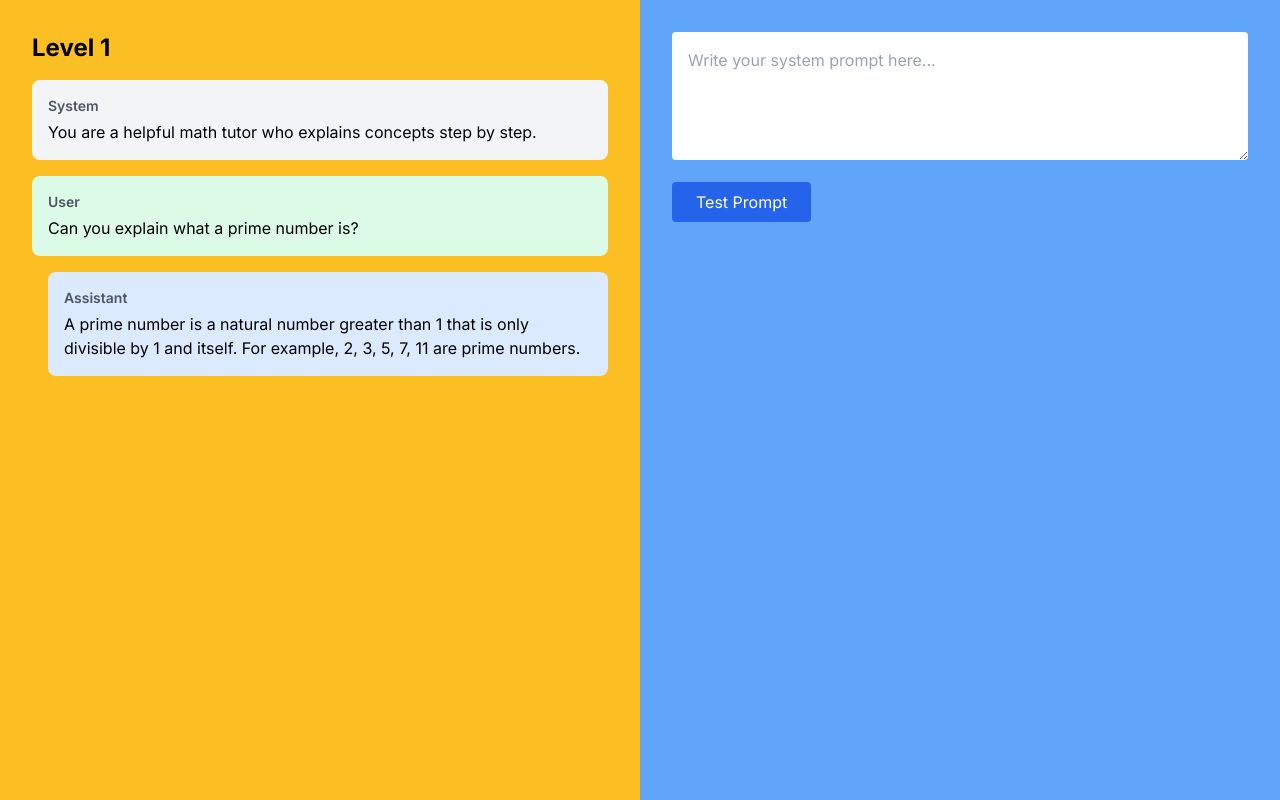
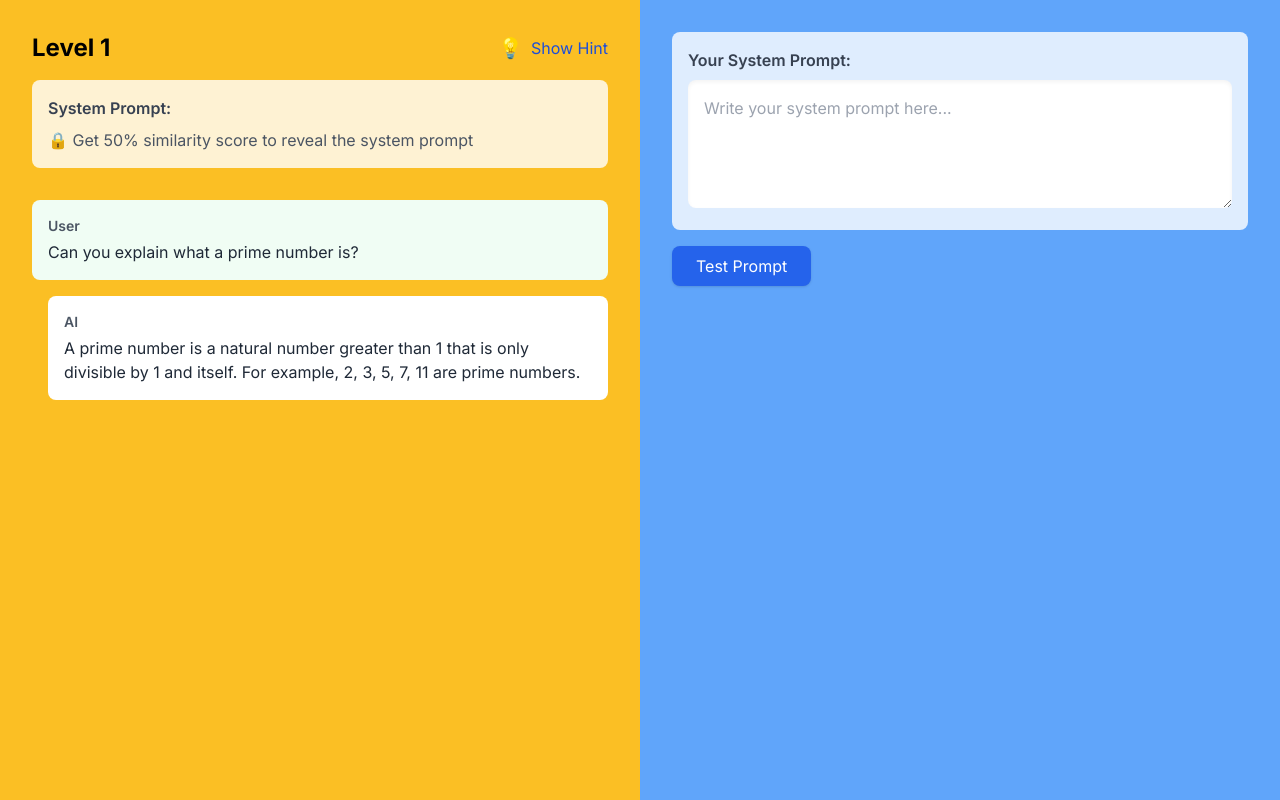
Before and after one commit to detextit/promptact, a Next.js app: page / in a window 1280 px wide. Both pictures are taken after a click on the button "Start Level 1". Built offline with nearby package versions, Linux system fonts and the light colour scheme.

Commit message:
Better UI

```diff
--- a/src/app/layout.tsx
+++ b/src/app/layout.tsx
@@ -5,8 +5,8 @@ import './globals.css'
 const inter = Inter({ subsets: ['latin'] })
 
 export const metadata: Metadata = {
-  title: 'Prompt Master',
-  description: 'Learn the art of prompt engineering',
+  title: 'Deprompt',
+  description: 'Prompt smarter, play harder!',
 }
 
 export default function RootLayout({
--- a/src/app/page.tsx
+++ b/src/app/page.tsx
@@ -12,8 +12,8 @@ export default function Home() {
     return (
       <div className="min-h-screen bg-gradient-to-b from-blue-400 to-blue-600 p-8">
         <div className="max-w-2xl mx-auto text-center text-white">
-          <h1 className="text-5xl font-bold mb-6">Prompt Master</h1>
-          <p className="text-xl mb-8">Learn the art of prompt engineering!</p>
+          <h1 className="text-5xl font-bold mb-6">De Prompt - Fun meets AI</h1>
+          <p className="text-xl mb-8">Guess, test, and level up your AI skills - one prompt at a time!</p>
           <button
             onClick={() => setGameStarted(true)}
             className="bg-green-500 hover:bg-green-600 text-white px-8 py-3 rounded-lg text-xl"
--- a/src/components/ChatHistory.tsx
+++ b/src/components/ChatHistory.tsx
@@ -12,16 +12,16 @@ export default function ChatHistory({ conversation }: ChatHistoryProps) {
           key={index}
           className={`p-4 rounded-lg ${
             message.role === 'assistant'
-              ? 'bg-blue-100 ml-4'
+              ? 'bg-white ml-4'
               : message.role === 'user'
-              ? 'bg-green-100'
-              : 'bg-gray-100'
+              ? 'bg-green-50'
+              : 'bg-gray-50'
           }`}
         >
-          <div className="font-semibold text-sm text-gray-600">
-            {message.role.charAt(0).toUpperCase() + message.role.slice(1)}
+          <div className="font-semibold text-sm text-gray-600 mb-1">
+            {message.role === 'assistant' ? 'AI' : 'User'}
           </div>
-          <div className="mt-1">{message.content}</div>
+          <div className="text-gray-800">{message.content}</div>
         </div>
       ))}
     </div>
--- a/src/components/GameLevel.tsx
+++ b/src/components/GameLevel.tsx
@@ -9,11 +9,14 @@ interface GameLevelProps {
 
 export default function GameLevel({ level, onComplete }: GameLevelProps) {
   const [userPrompt, setUserPrompt] = useState('');
-  const [result, setResult] = useState<null | { score: number; response: string }>(null);
+  const [result, setResult] = useState<null | {
+    score: number
+    response: string
+    passed?: boolean
+  }>(null);
+  const [showHint, setShowHint] = useState(false);
 
   const handleSubmit = async () => {
-    // Here you would implement the logic to test the user's prompt
-    // against the target conversation using your AI service
     const response = await fetch('/api/test-prompt', {
       method: 'POST',
       body: JSON.stringify({
@@ -23,41 +26,117 @@ export default function GameLevel({ level, onComplete }: GameLevelProps) {
     });
 
     const data = await response.json();
-    setResult(data);
+    const passed = data.score >= 0.8;
+    setResult({ ...data, passed });
 
-    if (data.score >= 0.8) { // 80% similarity threshold
+    if (passed) {
       onComplete();
     }
+  };
+
+  const getScoreHint = () => {
+    if (!result) return null;
+    if (result.score >= 0.8) return null;
+
+    const hints = [
+      result.score < 0.3 ? "Your prompt seems quite different. Try focusing on the role and style of responses you want." : null,
+      result.score < 0.5 ? "Look at how detailed and structured the response is. Your prompt might need to guide the AI more specifically." : null,
+      result.score < 0.8 ? "You're getting closer! Consider what specific instructions would help generate this exact style of response." : null,
+    ].filter(Boolean);
+
+    return hints[0];
   };
 
   return (
     <div className="min-h-screen grid grid-cols-2">
       <div className="bg-amber-400 p-8">
-        <h2 className="text-2xl font-bold mb-4">Level {level.number}</h2>
-        <ChatHistory conversation={level.targetConversation} />
+        <div className="mb-8">
+          <div className="flex items-center justify-between mb-4">
+            <h2 className="text-2xl font-bold">Level {level.number}</h2>
+            <button
+              onClick={() => setShowHint(!showHint)}
+              className="text-blue-700 hover:text-blue-900 flex items-center gap-2"
+            >
+              <span className="text-xl">💡</span>
+              {showHint ? 'Hide Hint' : 'Show Hint'}
+            </button>
+          </div>
+
+          {showHint && (
+            <div className="bg-blue-100 border-l-4 border-blue-500 p-4 mb-4 rounded-r">
+              <h3 className="font-semibold mb-1">Hint:</h3>
+              <p>{level.hint || "Think about the style and structure of the response you see below."}</p>
+            </div>
+          )}
+
+          <div className="bg-white/80 rounded-lg p-4 mb-4">
+            <h3 className="font-semibold text-gray-700 mb-2">System Prompt:</h3>
+            <p className="text-gray-600">
+              {result?.score && result.score >= 0.5
+                ? level.targetConversation[0].content
+                : '🔒 Get 50% similarity score to reveal the system prompt'}
+            </p>
+          </div>
+        </div>
+        <ChatHistory
+          conversation={level.targetConversation.filter(msg => msg.role !== 'system')}
+        />
       </div>
 
       <div className="bg-blue-400 p-8">
-        <div className="mb-4">
+        <div className="mb-8">
+          <div className="bg-white/80 rounded-lg p-4 mb-4">
+            <h3 className="font-semibold text-gray-700 mb-2">Your System Prompt:</h3>
             <textarea
               value={userPrompt}
               onChange={(e) => setUserPrompt(e.target.value)}
               placeholder="Write your system prompt here..."
-            className="w-full h-32 p-4 rounded"
+              className="w-full h-32 p-4 rounded-lg shadow-inner bg-white"
             />
           </div>
 
           <button
             onClick={handleSubmit}
-          className="bg-blue-600 text-white px-6 py-2 rounded"
+            className="bg-blue-600 hover:bg-blue-700 text-white px-6 py-2 rounded-lg shadow transition-colors"
           >
             Test Prompt
           </button>
+        </div>
 
         {result && (
-          <div className="mt-4">
-            <p>Similarity Score: {result.score * 100}%</p>
-            <p>AI Response: {result.response}</p>
+          <div className="space-y-4">
+            <div className={`p-4 rounded-lg ${
+              result.score >= 0.8
+                ? 'bg-green-100 border-2 border-green-500'
+                : result.score >= 0.5
+                  ? 'bg-yellow-100 border-2 border-yellow-500'
+                  : 'bg-red-100 border-2 border-red-500'
+            }`}>
+              <h3 className="font-bold text-lg mb-2">Similarity Score</h3>
+              <p className="text-2xl font-bold">
+                {(result.score * 100).toFixed(1)}%
+              </p>
+              {result.passed && (
+                <p className="text-green-600 mt-2">
+                  🎉 Great job! Proceed to the next level.
+                </p>
+              )}
+              {getScoreHint() && (
+                <p className="text-gray-700 mt-2 text-sm">
+                  💡 {getScoreHint()}
+                </p>
+              )}
+            </div>
+
+            <div className="bg-white rounded-lg p-4">
+              <h3 className="font-bold text-lg mb-2">Your Result:</h3>
+              <ChatHistory
+                conversation={[
+                  { role: 'user', content: level.targetConversation[1].content },
+                  { role: 'assistant', content: result.response }
+                ]}
+              />
+            </div>
           </div>
         )}
       </div>
--- a/src/data/levels.ts
+++ b/src/data/levels.ts
@@ -8,7 +8,7 @@ export const levels: Level[] = [
       { role: 'user', content: 'Can you explain what a prime number is?' },
       { role: 'assistant', content: 'A prime number is a natural number greater than 1 that is only divisible by 1 and itself. For example, 2, 3, 5, 7, 11 are prime numbers.' }
     ],
-    hint: 'Think about how a math tutor would communicate',
+    hint: 'Think about how a teacher would explain concepts. What characteristics would make them effective?',
     minimumScore: 0.8
   },
   // Add more levels...
--- a/src/types/index.ts
+++ b/src/types/index.ts
@@ -6,6 +6,6 @@ export interface Message {
 export interface Level {
   number: number;
   targetConversation: Message[];
-  hint?: string;
+  hint: string;
   minimumScore: number;
 }
```
Lines whose indentation alone changed are shown as unchanged.
